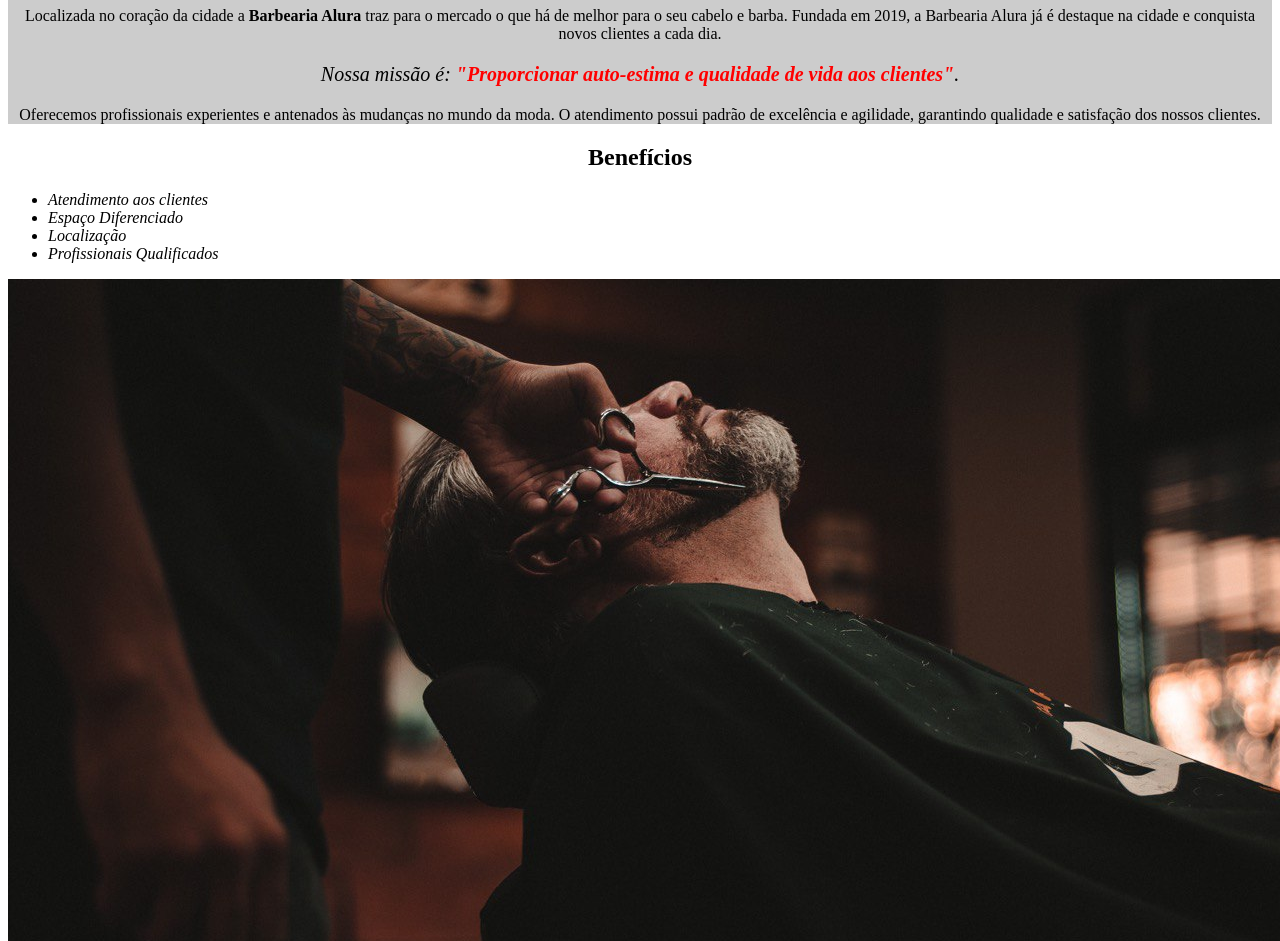
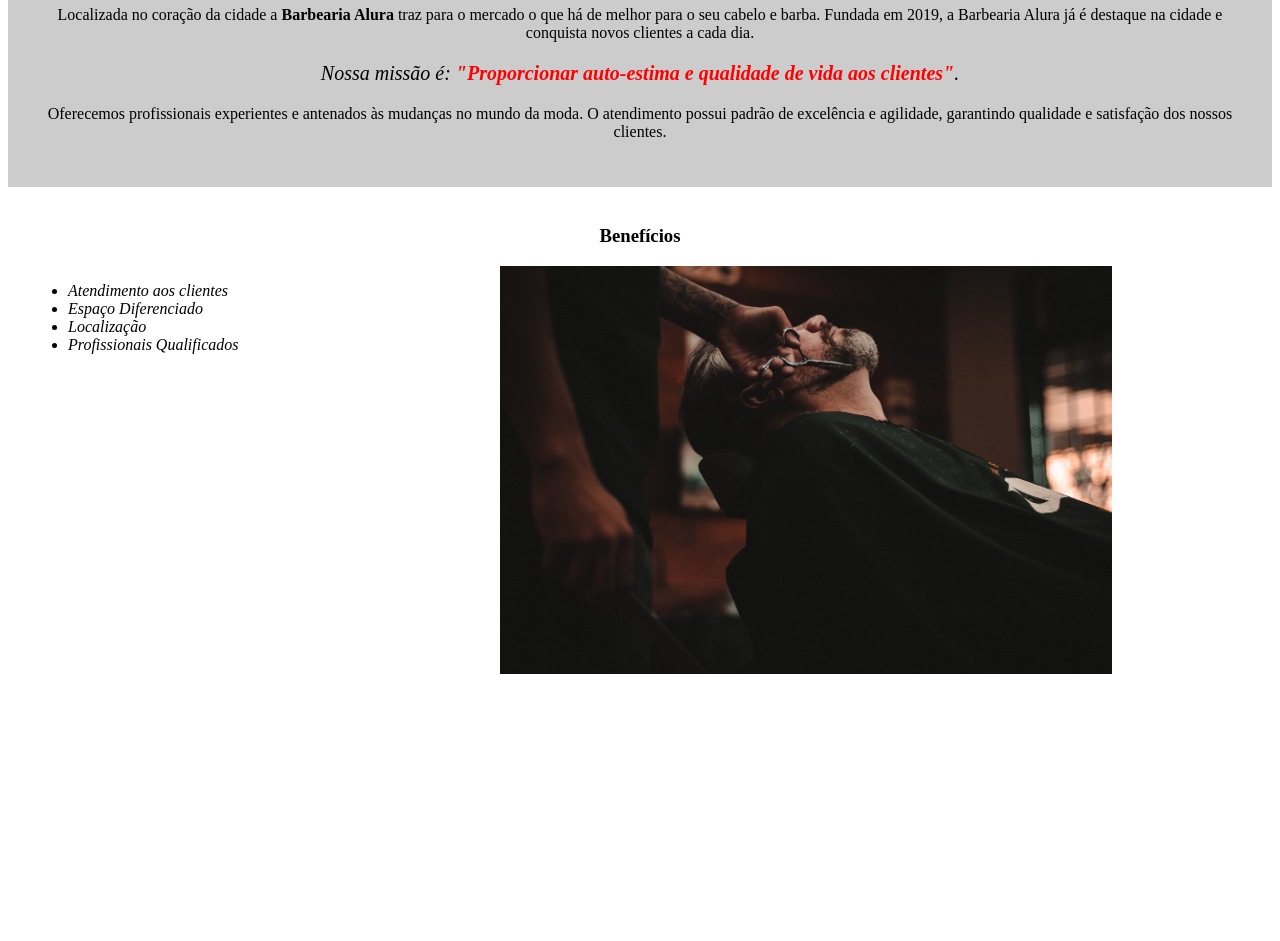
Before and after one commit to giselegomesdev/curso-html, a plain HTML site: page index.html in a window 1280 px wide. Shown: the part 649-1590 px from the top of the page. After the commit the page ends 1355 px from the top, so only its background shows below. Drawn offline with Linux system fonts and the light colour scheme.

Commit message:
Atualização

```diff
--- a/index.html
+++ b/index.html
@@ -7,13 +7,14 @@
     <link rel="stylesheet" href="style.css" />
   </head>
   <body>
-    <h1>Meu Prof Paulo é meu amigo</h1>
-    <br>
-  <body>
+    <header>
+      <h1 class="titulo-principal">Barbearia Alura</h1>
+    </header>
+
     <img id="banner" src="banner.jpg" />
 
     <div class="principal">
-      <h1>Sobre a Barbearia Alura</h1>
+      <h2 class="titulo-centralizado">Sobre a Barbearia Alura</h2>
       <p>
         Localizada no coração da cidade a <strong> Barbearia Alura</strong> traz
         para o mercado o que há de melhor para o seu cabelo e barba. Fundada em
@@ -38,7 +39,7 @@
     </div>
 
     <div class="beneficios">
-      <h2>Benefícios</h2>
+      <h3 class="titulo-centralizado">Benefícios</h3>
       <ul>
         <li class="itens">Atendimento aos clientes</li>
         <li class="itens">Espaço Diferenciado</li>
@@ -46,7 +47,7 @@
         <li class="itens">Profissionais Qualificados</li>
       </ul>
 
-      <img src="beneficios.jpg" />
+      <img src="beneficios.jpg" class="imagembeneficios"/>
     </div>
   </body>
 </html>
--- a/style.css
+++ b/style.css
@@ -4,12 +4,16 @@ body {
 #banner {
   width: 100%;
 }
+
 .principal {
   background: #cccccc;
+  padding: 30px;
+}
+.titulo-principal{
+  padding-left: 20px;
 }
 
-
-h1 {
+.titulo-centralizado {
   text-align: center;
 }
 p {
@@ -27,12 +31,16 @@ em strong {
 }
 .beneficios {
   background: #ffffff;
+  padding: 20px;
 }
-h2 {
-  text-align: center;
+
+ul {
+  display: inline-block;
+  vertical-align: top;
+  width: 20%;
+  margin-right: 15%;
 
 }
-
 .imagembeneficios {
   width: 50%;
 }
```
